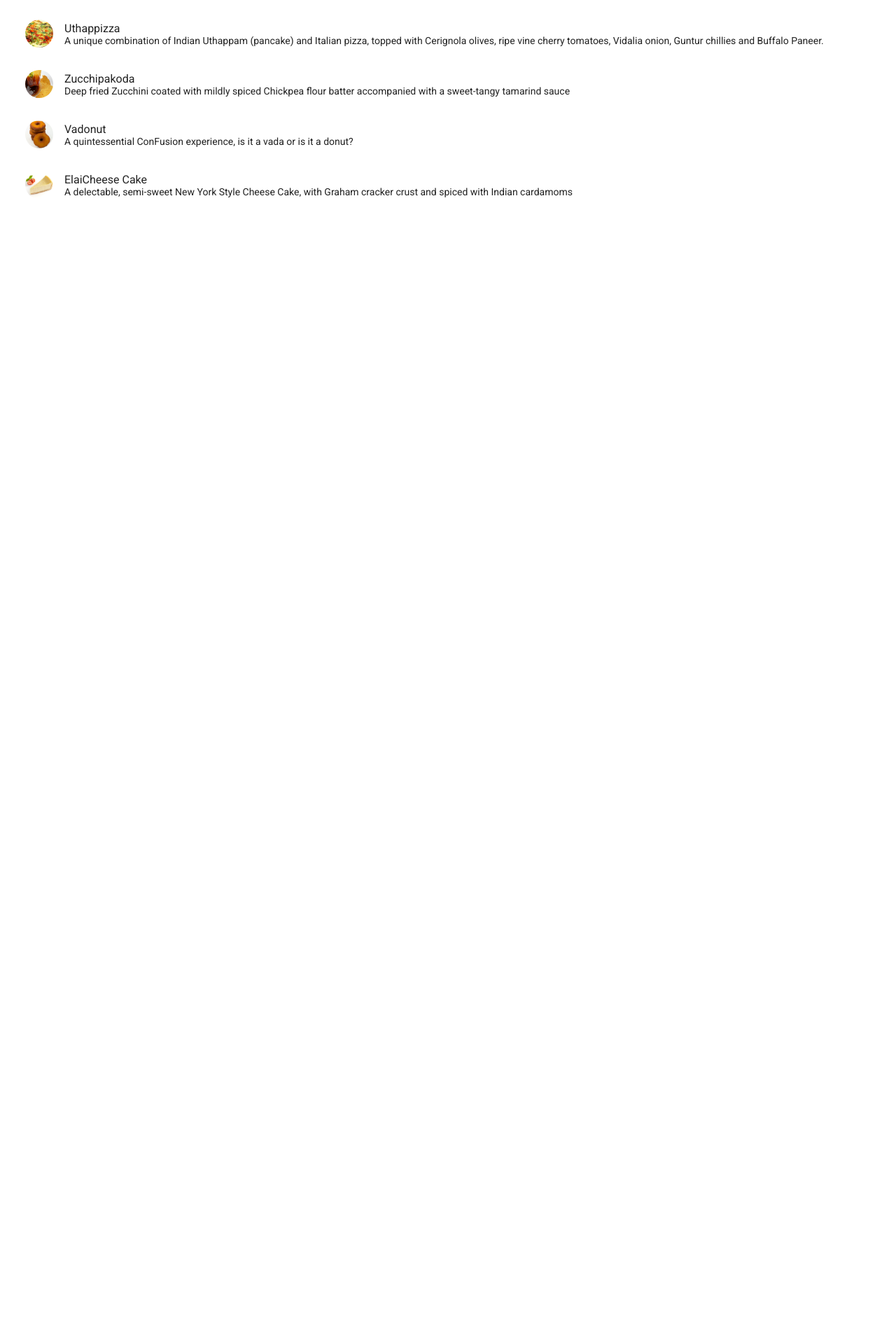
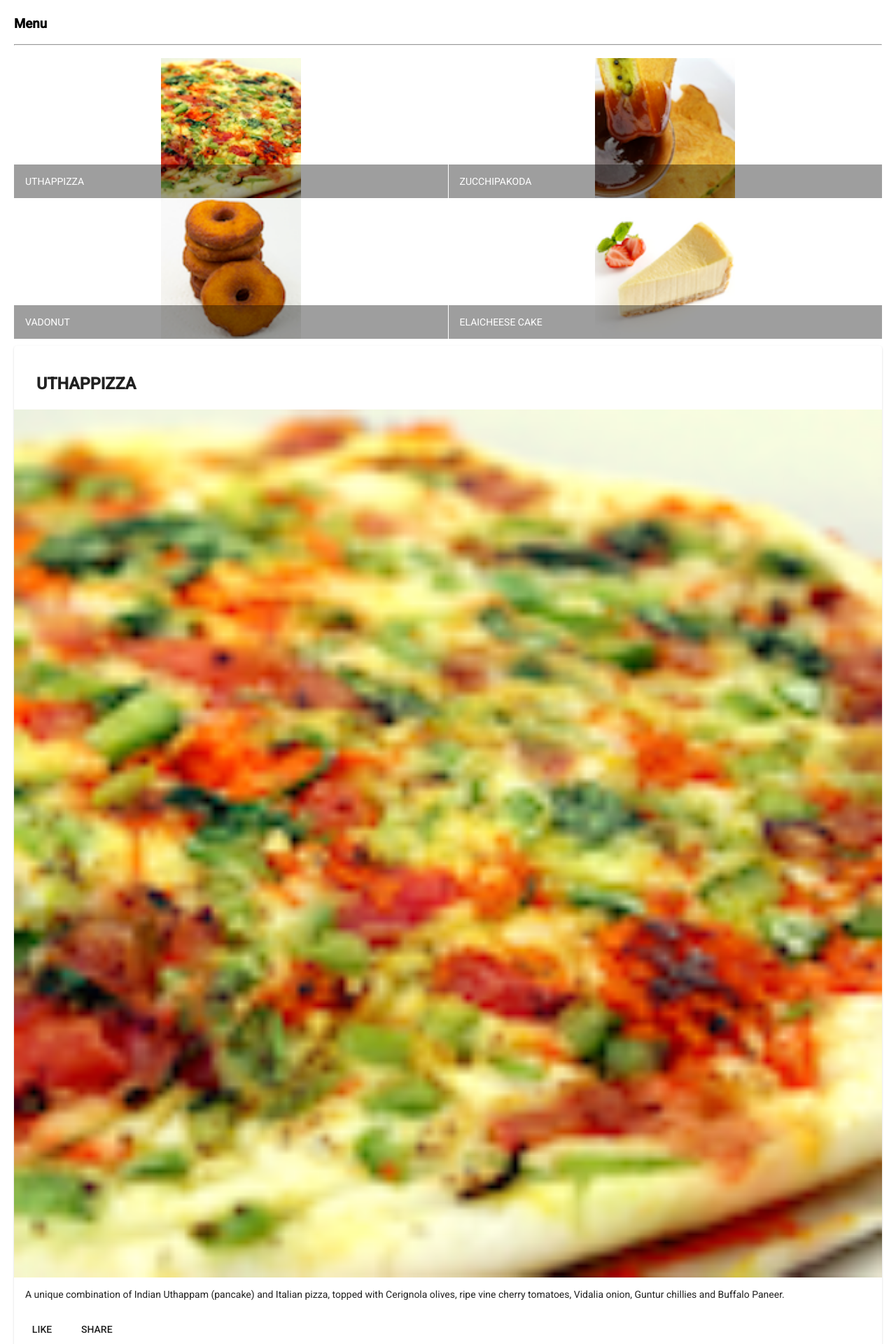
Before and after one commit to DinhTRUONG/AngularCoursera, an Angular app: page / in a window 1280 px wide. Shown: the part 80-2000 px from the top of the page at 70% size. Before the commit the page ends 800 px from the top, so only its background shows below. Built offline with nearby package versions, Linux system fonts and the light colour scheme.

Commit message:
Components Part 2

```diff
--- a/src/app/menu/menu.component.html
+++ b/src/app/menu/menu.component.html
@@ -1,11 +1,39 @@
 <div class="container" fxLayout="column" fxLayoutGap="10px">
-  <mat-list fxFlex>
-    <mat-list-item *ngFor="let dish of dishes">
-      <img matListAvatar src="{{ dish.image }}" alt="{{ dish.name }}" />
-      <h1 matLine>{{ dish.name }}</h1>
-      <p matLine>
-        <span> {{ dish.description }} </span>
-      </p>
-    </mat-list-item>
-  </mat-list>
+  <div fxFlex>
+    <div>
+      <h3>Menu</h3>
+      <hr />
+    </div>
+  </div>
+  <div fxFlex>
+    <mat-grid-list cols="2" rowHeight="200px">
+      <mat-grid-tile *ngFor="let dish of dishes">
+        <img height="200px" src="{{ dish.image }}" alt="{{ dish.name }}" />
+        <mat-grid-tile-footer>
+          <h1>{{ dish.name | uppercase }}</h1>
+        </mat-grid-tile-footer>
+      </mat-grid-tile>
+    </mat-grid-list>
+  </div>
+  <div fxFlex *ngIf="selectedDish">
+    <mat-card>
+      <mat-card-header>
+        <mat-card-title>
+          <h3>{{ selectedDish.name | uppercase }}</h3>
+        </mat-card-title>
+      </mat-card-header>
+      <img
+        mat-card-image
+        src="{{ selectedDish.image }}"
+        alt="{{ selectedDish.name }}"
+      />
+      <mat-card-content>
+        <p>{{ selectedDish.description }}</p>
+      </mat-card-content>
+      <mat-card-actions>
+        <button mat-button>LIKE</button>
+        <button mat-button>SHARE</button>
+      </mat-card-actions>
+    </mat-card>
+  </div>
 </div>
--- a/src/app/menu/menu.component.ts
+++ b/src/app/menu/menu.component.ts
@@ -1,13 +1,7 @@
 import { Component, OnInit } from '@angular/core';
 import { Dish } from '../shared/dish';
 
-@Component({
-  selector: 'app-menu',
-  templateUrl: './menu.component.html',
-  styleUrls: ['./menu.component.scss']
-})
-export class MenuComponent implements OnInit {
-  dishes: Dish[] = [
+const DISHES: Dish[] = [
   {
     id: '0',
     name: 'Uthappizza',
@@ -56,7 +50,17 @@
   }
 ];
 
+@Component({
+  selector: 'app-menu',
+  templateUrl: './menu.component.html',
+  styleUrls: ['./menu.component.scss']
+})
+export class MenuComponent implements OnInit {
   constructor() {}
+
+  dishes = DISHES;
+
+  selectedDish = DISHES[0];
 
   ngOnInit() {}
 }
```
Also changed, not shown: src/app/app.module.ts (+7 -1 lines). Lines whose indentation alone changed are shown as unchanged.
